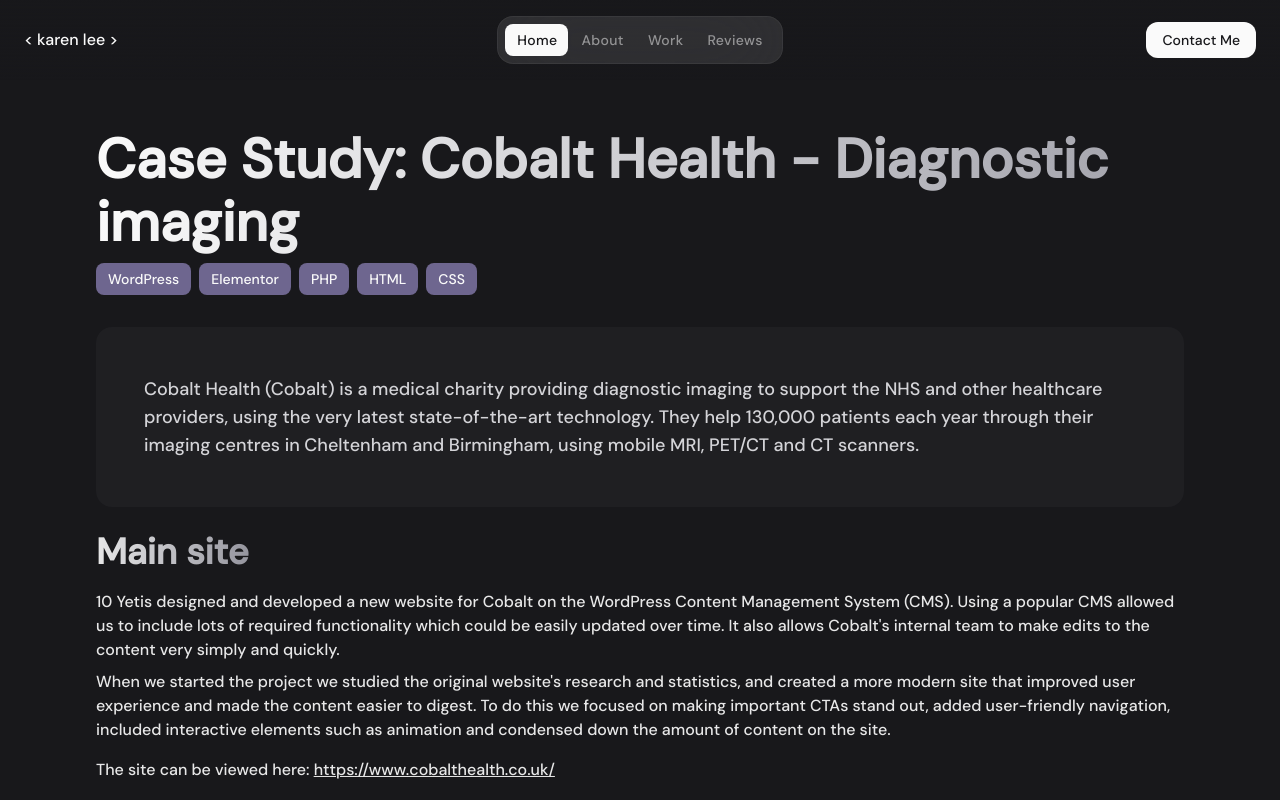
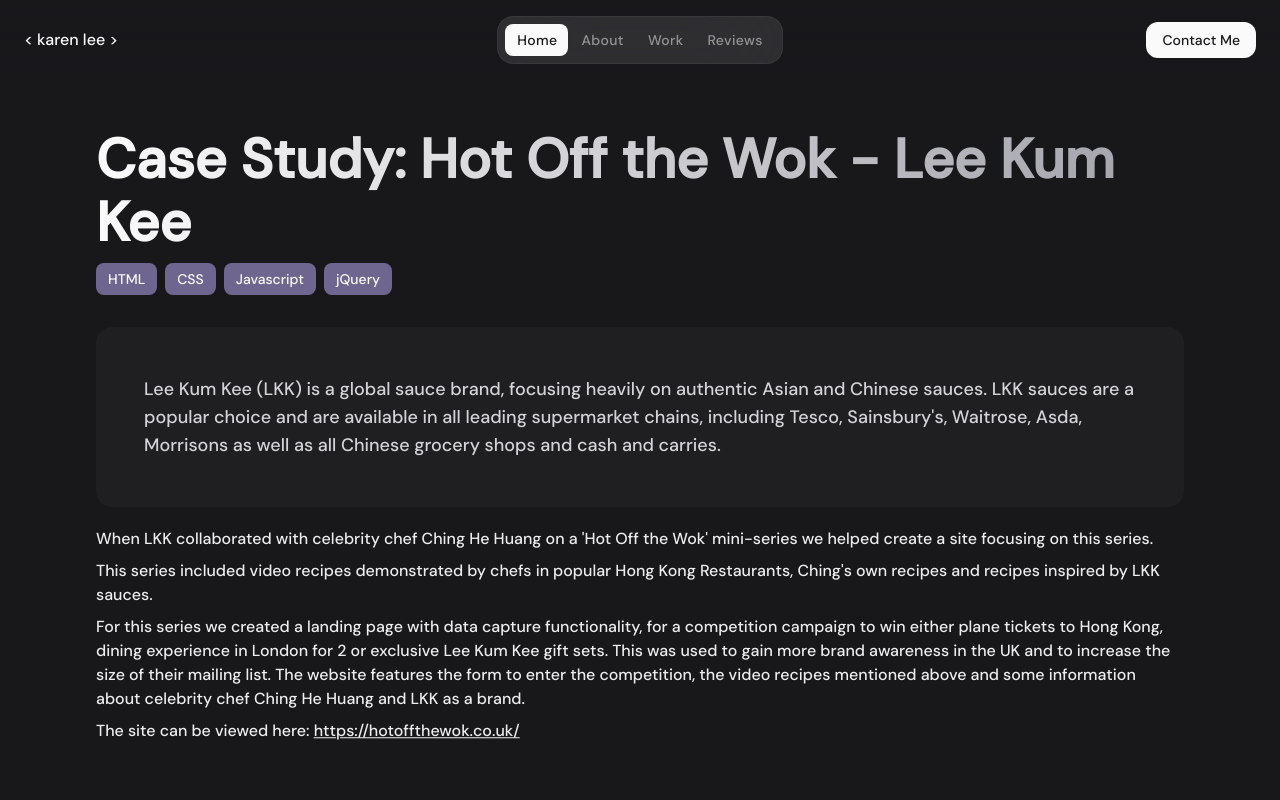
Before and after one commit to karenwy/karenwylee, a React (Vite) app: page /case-study/hot-of-the-wok in a window 1280 px wide. Shown: the top 800 px of the page. Built offline with nearby package versions, Linux system fonts and the light colour scheme.

Commit message:
Update Hot off the Wok content

```diff
--- a/src/Pages/CaseStudy/HotOffTheWok.jsx
+++ b/src/Pages/CaseStudy/HotOffTheWok.jsx
@@ -53,10 +53,10 @@
       <main>
         <section id="CaseStudy" className="section">
           <div className="container">
-            <h1 className='headline-1 mb-2'>Case Study: Cobalt Health - Diagnostic imaging</h1>
+            <h1 className='headline-1 mb-2'>Case Study: Hot Off the Wok - Lee Kum Kee</h1>
             <div className="flex flex-wrap items-center gap-2 mb-8">
                 {
-                  works[3].tags.map((label, key) => (
+                  works[5].tags.map((label, key) => (
                     <span key={key} className="h-8 text-sm text-zinc-50 bg-violet-300/50 grid items-center px-3 rounded-lg">
                       {label}
                     </span>
@@ -64,20 +64,13 @@
                 }
             </div>
             <div className="bg-zinc-800/50 p-6 rounded-2xl md:p-12 mb-4 text-zinc-300 md:text-lg">
-              <p>Cobalt Health (Cobalt) is a medical charity providing diagnostic imaging to support the NHS and other healthcare providers, using the very latest state-of-the-art technology. They help 130,000 patients each year through their imaging centres in Cheltenham and Birmingham, using mobile MRI, PET/CT and CT scanners.</p>
+              <p>Lee Kum Kee (LKK) is a global sauce brand, focusing heavily on authentic Asian and Chinese sauces. LKK sauces are a popular choice and are available in all leading supermarket chains, including Tesco, Sainsbury's, Waitrose, Asda, Morrisons as well as all Chinese grocery shops and cash and carries.</p>
             </div>
             <div className='reveal-up mb-6'>
-              <h2 className='headline-2 mb-4'>Main site</h2>
-              <p className='mb-2'>10 Yetis designed and developed a new website for Cobalt on the WordPress Content Management System (CMS). Using a popular CMS allowed us to include lots of required functionality which could be easily updated over time. It also allows Cobalt's internal team to make edits to the content very simply and quickly.</p>
-              <p className='mb-4'>When we started the project we studied the original website's research and statistics, and created a more modern site that improved user experience and made the content easier to digest. To do this we focused on making important CTAs stand out, added user-friendly navigation, included interactive elements such as animation and condensed down the amount of content on the site.</p>
-              <p>The site can be viewed here: <a href="https://www.cobalthealth.co.uk/" target='_blank' className='underline'>https://www.cobalthealth.co.uk/</a></p>
-            </div>
-            <hr className="h-px mb-6 bg-zinc-600 border-0"></hr>
-            <div className='reveal-up mb-6'>
-              <h2 className='headline-2 mb-4'>Photo Competition Subdomain</h2>
-              <p className='mb-2'>We also built a separate standalone site, for Cobalt's charity “Capture a Moment for Cobalt” photography competition on a subdomain. The photo competition raised money to support teenagers and young adults with cancer by providing a specialist nurse.</p>
-              <p className='mb-4'>For this project we needed different access for different users to enable the submission, approval, and judging process. Firstly, we needed a publicly accessible gallery of submissions; these submissions are only visible if an admin user has approved this. Secondly, we needed a password protected page that allows users to upload their photos and information. We needed to make sure the uploaded files were image formats and that each photo had a title to describe the photo. Then, we needed another password protected page for the admin dashboard. The admin dashboard includes all the submissions and information, and the admins can approve photos to be added to the public gallery page and the judging page. The admin dashboard also shows how many votes each photo has received, which will be used to announce the winner. Lastly, the judges page - each judge has their own password protected dashboard that allows them to view the photo submissions (no user information) and enables them to make their vote.</p>
-              <p>The site can be viewed here: <a href="https://photocompetition.cobalthealth.co.uk/" target='_blank' className='underline'>https://photocompetition.cobalthealth.co.uk/</a></p>
+              <p className='mb-2'>When LKK collaborated with celebrity chef Ching He Huang on a 'Hot Off the Wok' mini-series we helped create a site focusing on this series.</p>
+              <p className='mb-2'>This series included video recipes demonstrated by chefs in popular Hong Kong Restaurants, Ching's own recipes and recipes inspired by LKK sauces.</p>
+              <p className='mb-2'>For this series we created a landing page with data capture functionality, for a competition campaign to win either plane tickets to Hong Kong, dining experience in London for 2 or exclusive Lee Kum Kee gift sets. This was used to gain more brand awareness in the UK and to increase the size of their mailing list. The website features the form to enter the competition, the video recipes mentioned above and some information about celebrity chef Ching He Huang and LKK as a brand.</p>
+              <p>The site can be viewed here: <a href="https://hotoffthewok.co.uk/" target='_blank' className='underline'>https://hotoffthewok.co.uk/</a></p>
             </div>
           </div>
         </section>
```
